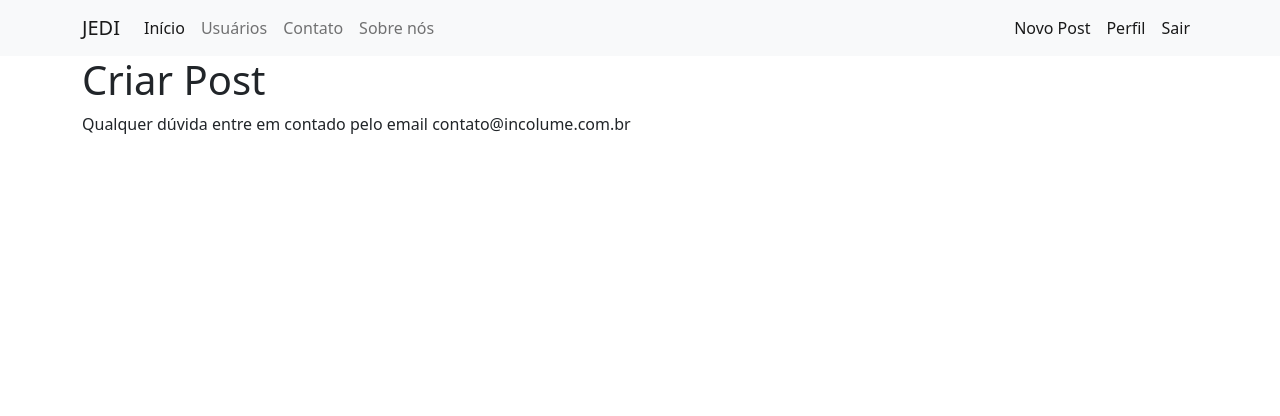
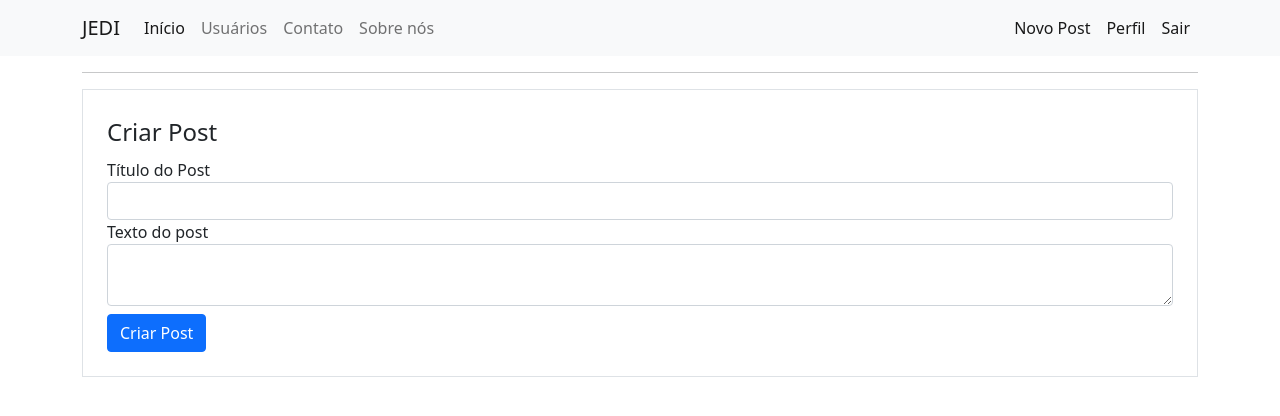
Before and after one commit to incolumepy-cursos/flask-impressionador, a Flask app: page /post/criar in a window 1280 px wide. Shown: the top 416 px of the page. Run offline with Flask 2, Linux system fonts and the light colour scheme; the visitor is signed in with stand-in values (Sample User, id 1); some libraries are stand-ins or nearby versions.

Commit message:
Formulário de criar post

```diff
--- a/jedi/forms.py
+++ b/jedi/forms.py
@@ -3,7 +3,7 @@
 __author__ = '@britodfbr'
 from flask_wtf import FlaskForm
 from flask_wtf.file import FileField, FileAllowed
-from wtforms import StringField, PasswordField, SubmitField, BooleanField
+from wtforms import StringField, PasswordField, SubmitField, BooleanField, TextAreaField
 from wtforms.validators import DataRequired, Length, Email, EqualTo, ValidationError
 from .models import Usuario
 from flask_login import current_user
@@ -54,3 +54,9 @@ class FormEditarPerfil(FlaskForm):
             if usuario:
                 raise ValidationError(f'Email {email.data} '
                                       f'já cadastrado. Cadastre-se com outro ou faça login para continuar')
+
+
+class FormCriarPost(FlaskForm):
+    title = StringField('Título do Post', validators=[DataRequired(), Length(2, 140)])
+    message = TextAreaField('Texto do post', validators=[DataRequired()])
+    submit = SubmitField('Criar Post')
--- a/jedi/routes.py
+++ b/jedi/routes.py
@@ -3,8 +3,8 @@
 __author__ = '@britodfbr'
 
 from jedi import app, database, bcrypt
-from jedi.models import Usuario
-from jedi.forms import FormCriarConta, FormLogin, FormEditarPerfil
+from jedi.models import Usuario, Post
+from jedi.forms import FormCriarConta, FormLogin, FormEditarPerfil, FormCriarPost
 from flask import render_template, url_for, request, flash, redirect
 from flask_login import login_user, logout_user, current_user, login_required
 from pathlib import Path
@@ -140,7 +140,14 @@ def perfil_editar():
     return render_template('perfil_editar.html', form=form, foto_perfil=foto_perfil)
 
 
-@app.route('/post/criar')
+@app.route('/post/criar', methods=['GET', 'POST'])
 @login_required
 def criar_post():
-    return render_template('post_criar.html')
+    form = FormCriarPost()
+    if form.validate_on_submit():
+        post = Post(title=form.title.data, message=form.message.data, author=current_user)
+        database.session.add(post)
+        database.session.commit()
+        flash("Post criado com sucesso!", "alert-success")
+        return redirect(url_for('index'))
+    return render_template('post_criar.html', form=form)
--- a/jedi/templates/post_criar.html
+++ b/jedi/templates/post_criar.html
@@ -2,6 +2,42 @@
 {%block title %}::Posts{% endblock %}
 
 {% block body%}
-<h1>Criar Post</h1>
-<p>Qualquer dúvida entre em contado pelo email contato@incolume.com.br</p>
+<div class="row">
+    <div class="col">
+        <hr />
+        <form method="POST" action="" class="border p-4 mt-2" enctype="multipart/form-data">
+            {{ form.csrf_token }}
+            <legend>Criar Post</legend>
+            <fieldset>
+                <div class="form-group">
+                    {{form.title.label(class="form-control-label")}}
+                    {% if form.title.errors %}
+                        {{form.title(class="form-control is-invalid")}}
+                        <div class="invalid-feedback">
+                            {% for erro in form.title.errors %}
+                                {{ erro }}
+                            {% endfor %}
+                        </div>
+                    {% else %}
+                        {{form.title(class="form-control")}}
+                    {% endif %}
+                </div>
+                <div class="form-group">
+                    {{form.message.label(class="form-control-label")}}
+                    {% if form.message.errors %}
+                        {{form.message(class="form-control is-invalid")}}
+                        <div class="invalid-feedback">
+                            {% for erro in form.message.errors %}
+                                {{ erro }}
+                            {% endfor %}
+                        </div>
+                    {% else %}
+                        {{form.message(class="form-control")}}
+                    {% endif %}
+                </div>
+            </fieldset>
+            {{form.submit(class="btn btn-primary mt-2")}}
+        </form>
+    </div>
+  </div>
 {% endblock %}
```
